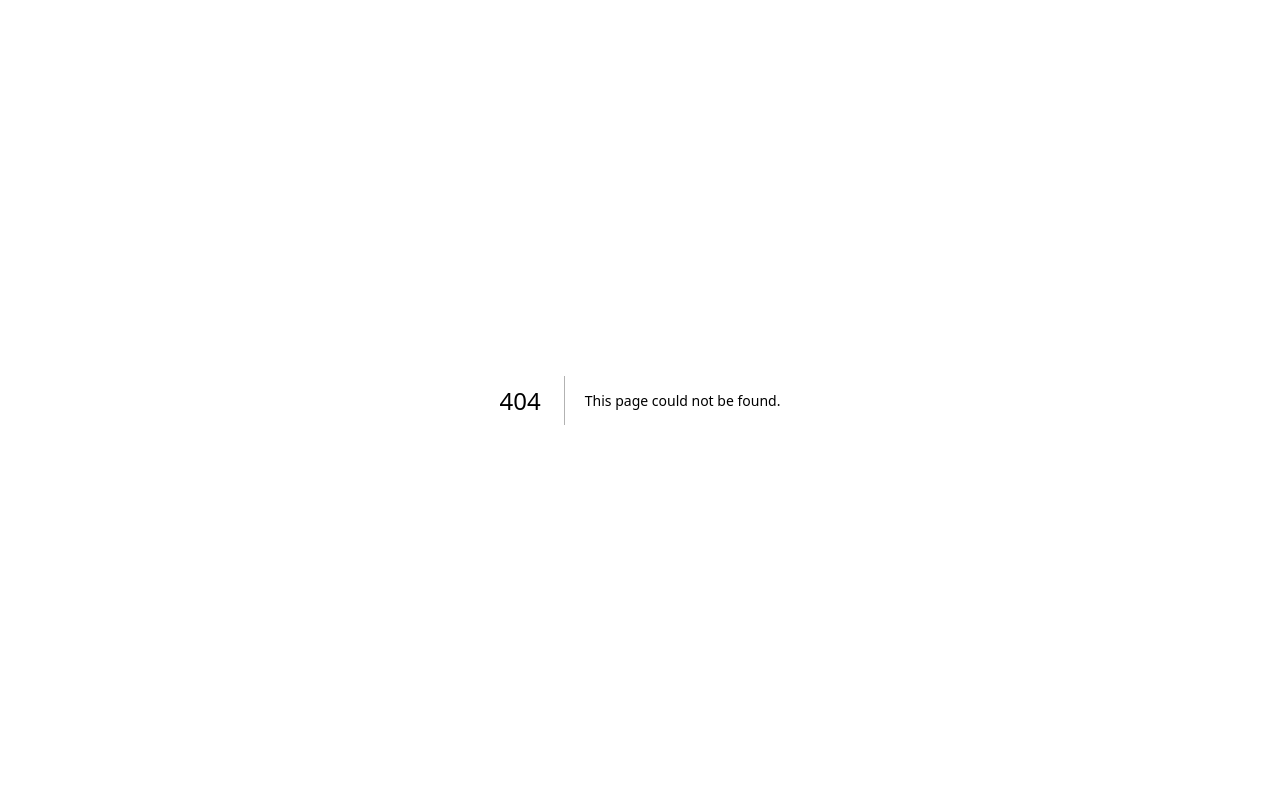
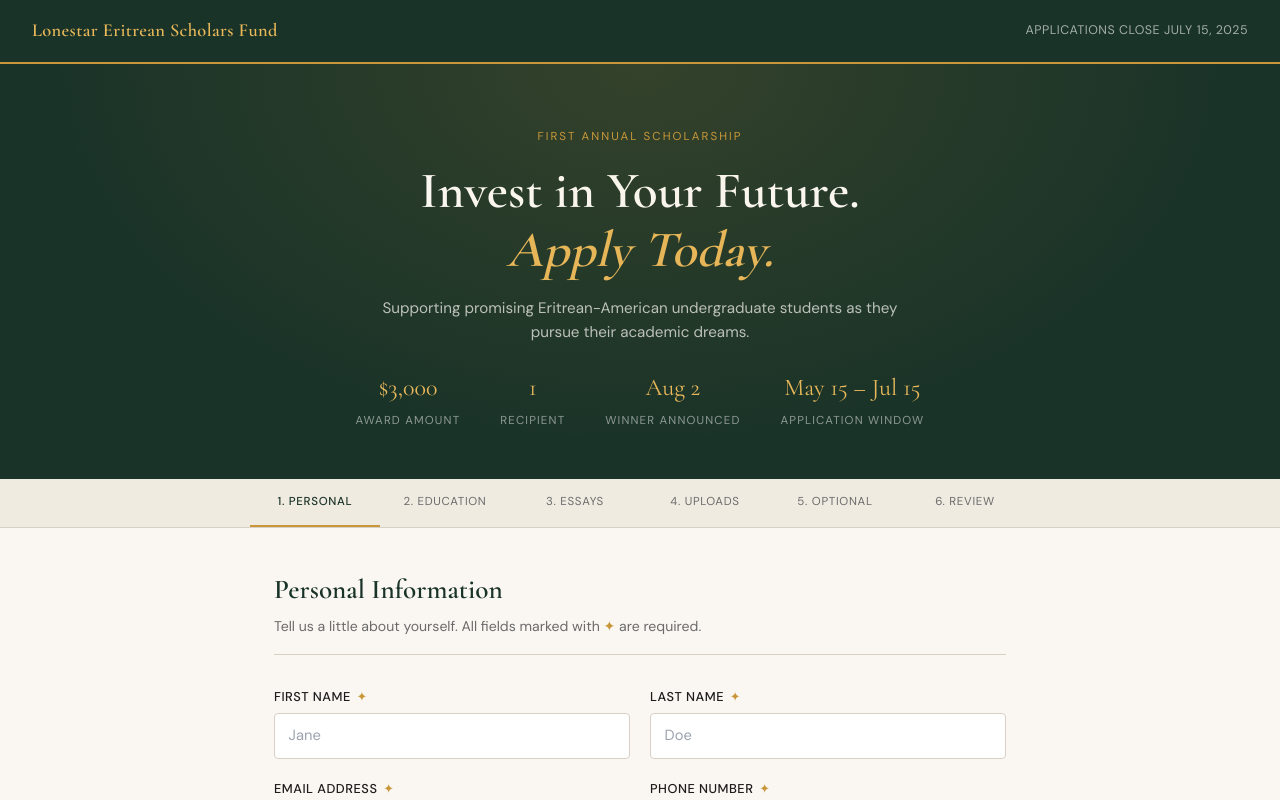
Before and after one commit to idrissae000/LESF, a Next.js app: page /apply in a window 1280 px wide. Before the commit this address had no page. Shown: the top 800 px of the page. Built offline with nearby package versions, Linux system fonts and the light colour scheme.

Commit message:
Add /apply page
Thin server component that renders FormShell at the /apply route.

https://claude.ai/code/session_0179TuePMQRtkFTQ4Y1frhKS

```diff
--- /dev/null
+++ b/app/apply/page.tsx
@@ -0,0 +1,5 @@
+import FormShell from '@/components/form/FormShell'
+
+export default function ApplyPage() {
+  return <FormShell />
+}
```
